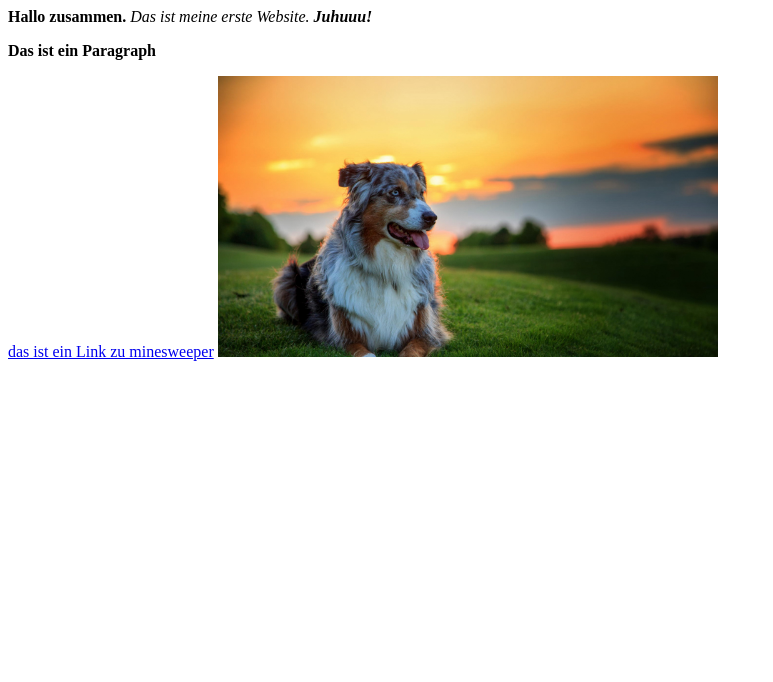
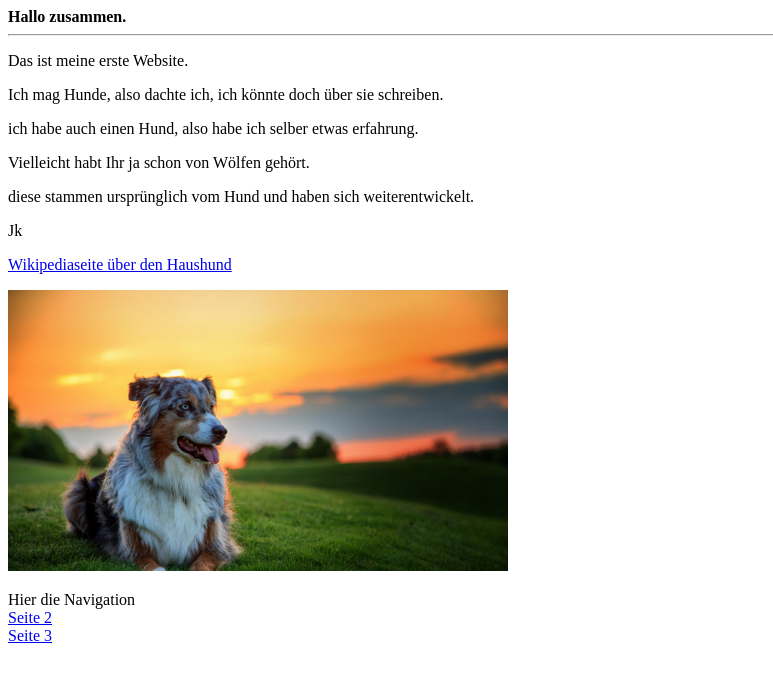
Before and after one commit to deleagle/myfirstwebapp, a plain HTML site: page index.html in a window 1280 px wide. Shown: the whole page, without its empty margins (0-773 px from the left). Drawn offline with Linux system fonts and the light colour scheme.

Commit message:
Add files via upload

```diff
--- a/index.html
+++ b/index.html
@@ -4,19 +4,26 @@
 
     <head>
         <meta charset="utf-8">
-        <title>Hallo Welt!</title>
+        <title>1. Seite</title>
     </head>
 
     <body>
         <strong> Hallo zusammen. </strong>
-        <em>Das ist meine erste Website.</em>
+        <hr><p>Das ist meine erste Website.</p>
 
-        <strong><em>Juhuuu!</em></strong>
-        <strong><p>Das ist ein Paragraph</p></strong>
+        <p> Ich mag Hunde, also dachte ich, ich könnte doch über sie schreiben.</p>
+        <p>ich habe auch einen Hund, also habe ich selber etwas erfahrung.</p>
+        <p>Vielleicht habt Ihr ja schon von Wölfen gehört.</p>
+        <p>diese stammen ursprünglich vom Hund und haben sich weiterentwickelt.</p>
+        <p>Jk</p>
+        <a href="https://de.wikipedia.org/wiki/Haushund"  title="Wikipediaseite über Hund" target="_blank">Wikipediaseite über den Haushund</a>
 
-        <a href="http://minesweeperonline.com/#intermediate" title="Das ist ein Link zu minesweeper" target="_blank">das ist ein Link zu minesweeper</a>
+        <p><img src="Bilder/Bild1.jpg" alt="Bild nicht gefunden" width="500"></p>
 
-        <img src="Bilder/Bild1.jpg" alt="Bild nicht gefunden" width="500">
+        <p>Hier die Navigation <br>
+            <a href="Seite2.html">Seite 2</a><br>
+            <a href="Seite3.html">Seite 3</a>
+        </p>
 
 
     </body>
```
Also changed, not shown: Seite2.html (added, +28 -0 lines), Seite3.html (added, +32 -0 lines).
